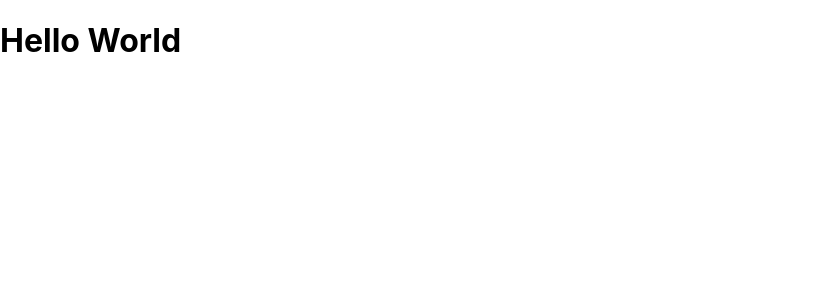
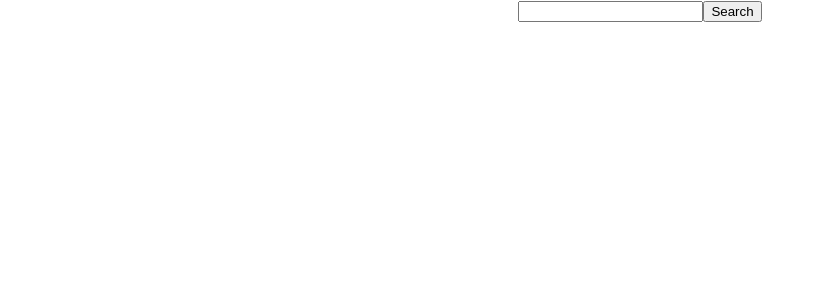
Before and after one commit to shambashib20/Recipe-App, a React (Create React App) app in the folder recipe/: page / in a window 1280 px wide. Shown: the top 300 px of the page, without its empty margins (0-823 px from the left). Built offline with nearby package versions, Linux system fonts and the light colour scheme.

Commit message:
implementated search bar

```diff
--- a/recipe/src/App.js
+++ b/recipe/src/App.js
@@ -8,8 +8,11 @@
   const exampleReq = `https://api.edamam.com/search?q=chicken&app_id=${APP_ID}&app_key=${APP_KEY}` ;
 
   return(
-    <div>
-      <h1>Hello World</h1>
+    <div className="App">
+        <form className="search-form">
+          <input className="search-bar" type="text"/>
+          <button className="search-button" type="submit">Search</button>
+        </form>
     </div>
   )
 }
```
